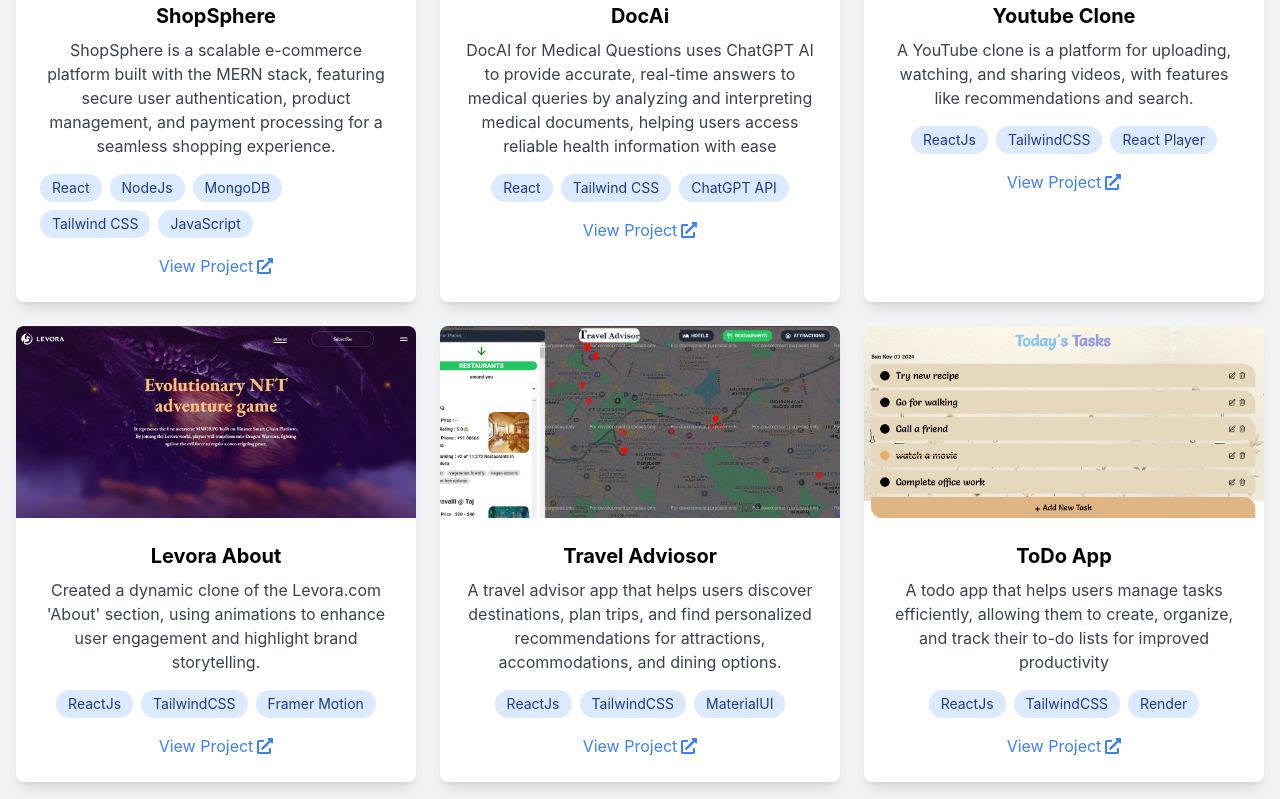
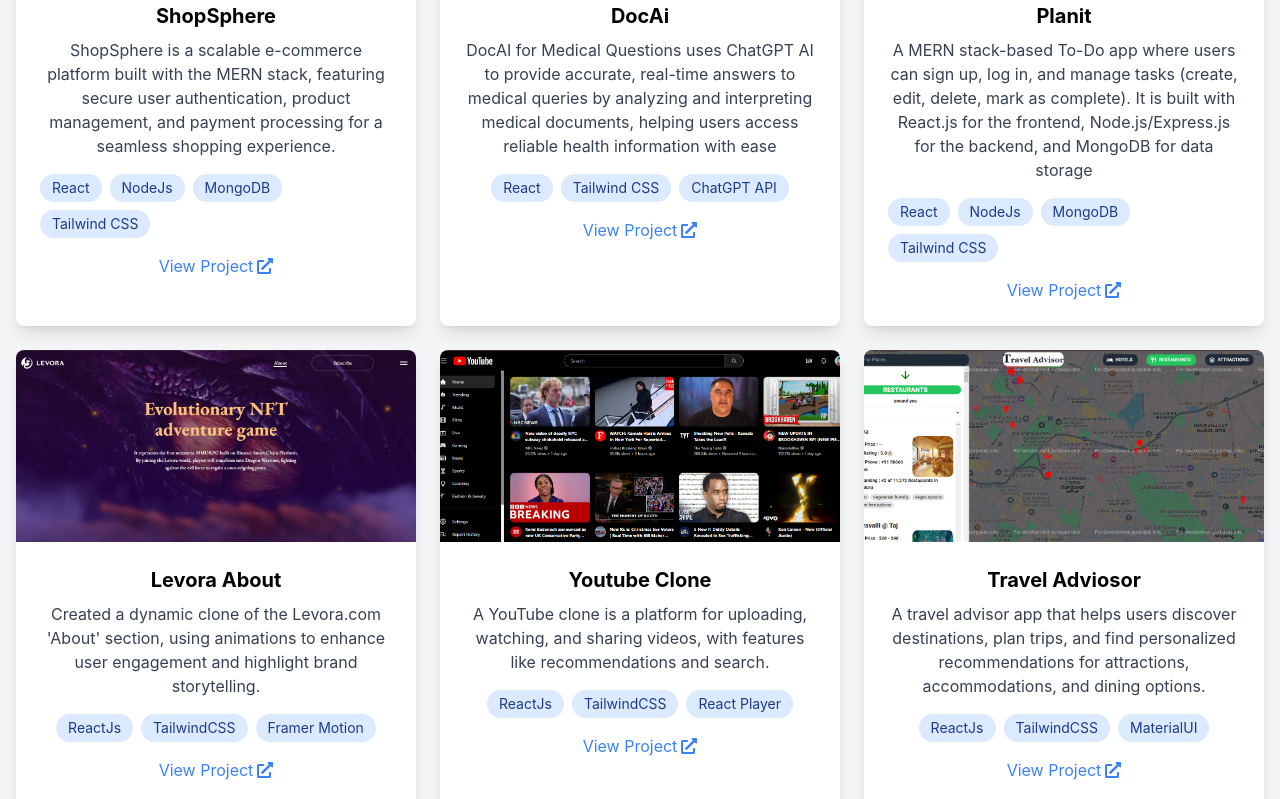
Before and after one commit to bhagyashree4496/portfolio, a React (Create React App) app: page / in a window 1280 px wide. Shown: the part 2380-3179 px from the top of the page. Built offline with nearby package versions, Linux system fonts and the light colour scheme.

Commit message:
added a project

```diff
--- a/src/components/ProjectSection.jsx
+++ b/src/components/ProjectSection.jsx
@@ -7,6 +7,7 @@ import travel from "../assets/travel.PNG";
 import todo from "../assets/todo.PNG";
 import shop from "../assets/1.PNG";
 import Doc from "../assets/doc.PNG";
+import planit from "../assets/plan.PNG";
 // Project Card Component
 const ProjectCard = ({ image, title, description, link, technologies }) => {
   return (
@@ -47,13 +48,7 @@ const ProjectsSection = () => {
         "ShopSphere is a scalable e-commerce platform built with the MERN stack, featuring secure user authentication, product management, and payment processing for a seamless shopping experience.",
       image: shop, // Replace with actual project image link
       link: "https://shopsphere-bp.vercel.app/",
-      technologies: [
-        "React",
-        "NodeJs",
-        "MongoDB",
-        "Tailwind CSS",
-        "JavaScript",
-      ],
+      technologies: ["React", "NodeJs", "MongoDB", "Tailwind CSS"],
     },
     {
       title: "DocAi",
@@ -64,12 +59,12 @@ const ProjectsSection = () => {
       technologies: ["React", "Tailwind CSS", "ChatGPT API"],
     },
     {
-      title: "Youtube Clone",
+      title: "Planit",
       description:
-        "A YouTube clone is a platform for uploading, watching, and sharing videos, with features like recommendations and search.",
-      image: youtube, // Replace with actual project image link
-      link: "https://youtubeclonebp.netlify.app/",
-      technologies: ["ReactJs", "TailwindCSS", "React Player"],
+        "A MERN stack-based To-Do app where users can sign up, log in, and manage tasks (create, edit, delete, mark as complete). It is built with React.js for the frontend, Node.js/Express.js for the backend, and MongoDB for data storage",
+      image: planit, // Replace with actual project image link
+      link: "https://planit-a4zc.vercel.app/",
+      technologies: ["React", "NodeJs", "MongoDB", "Tailwind CSS"],
     },
     {
       title: "Levora About",
@@ -79,6 +74,15 @@ const ProjectsSection = () => {
       link: "https://levoraabout-bhagya.netlify.app/",
       technologies: ["ReactJs", "TailwindCSS", "Framer Motion"],
     },
+    {
+      title: "Youtube Clone",
+      description:
+        "A YouTube clone is a platform for uploading, watching, and sharing videos, with features like recommendations and search.",
+      image: youtube, // Replace with actual project image link
+      link: "https://youtubeclonebp.netlify.app/",
+      technologies: ["ReactJs", "TailwindCSS", "React Player"],
+    },
+
     {
       title: "Travel Adviosor",
       description:
```
Also changed, not shown: src/assets/plan.PNG (added).
